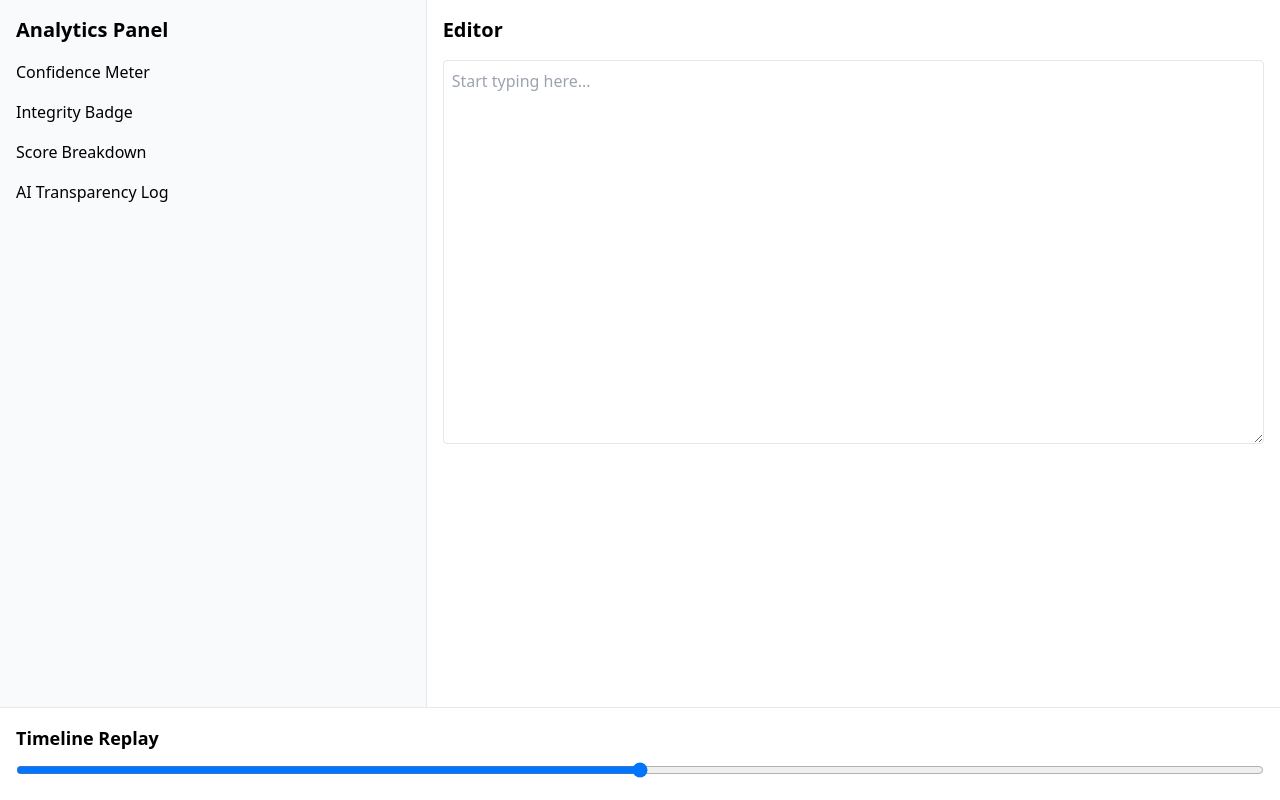
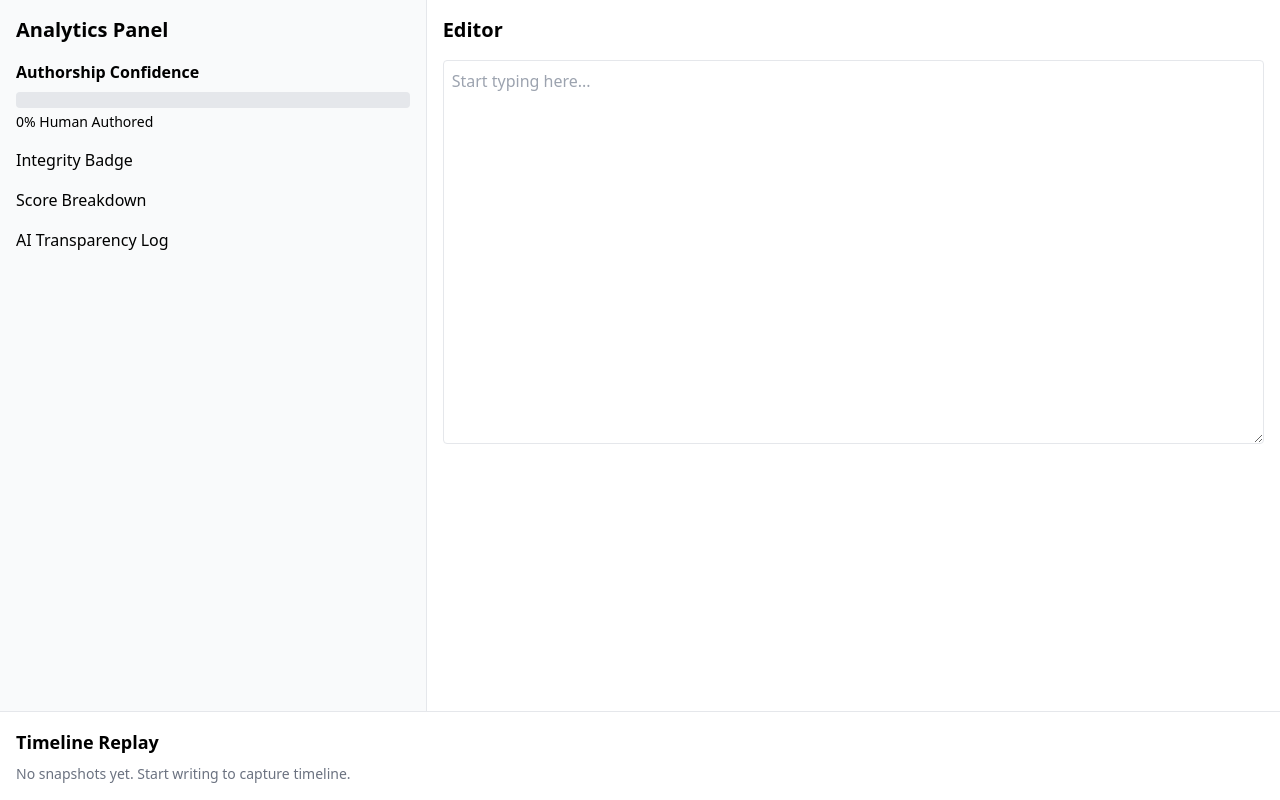
Before and after one commit to Navaneetha-Rajesh/WordTrace, a React (Vite) app: page /student in a window 1280 px wide. Built offline with nearby package versions, Linux system fonts and the light colour scheme.

Commit message:
feat: implement authorship confidence scoring system

```diff
--- a/src/components/Editor.jsx
+++ b/src/components/Editor.jsx
@@ -1,18 +1,29 @@
-import { useState, useEffect } from "react";
+import { useEffect, useRef } from "react";
 import { v4 as uuidv4 } from "uuid";
 
-export default function Editor() {
-  const [content, setContent] = useState("");
-  const [events, setEvents] = useState([]);
-  const [snapshots, setSnapshots] = useState([]);
-  const [sessionStart] = useState(Date.now());
+export default function Editor({
+  content,
+  setContent,
+  events,
+  setEvents,
+  snapshots,
+  setSnapshots,
+  isReplaying,
+}) {
+  const contentRef = useRef(content);
+
+  // Keep ref updated with latest content
+  useEffect(() => {
+    contentRef.current = content;
+  }, [content]);
 
   const getWordCount = (text) => {
     return text.trim() === "" ? 0 : text.trim().split(/\s+/).length;
   };
 
-  // INSERT EVENTS
   const handleChange = (e) => {
+    if (isReplaying) return;
+
     const newContent = e.target.value;
 
     const event = {
@@ -27,14 +38,15 @@ export default function Editor() {
     setContent(newContent);
   };
 
-  // DELETE EVENTS
   const handleKeyDown = (e) => {
+    if (isReplaying) return;
+
     if (e.key === "Backspace") {
       const event = {
         id: uuidv4(),
         timestamp: Date.now(),
         event_type: "delete",
-        word_count: getWordCount(content),
+        word_count: getWordCount(contentRef.current),
         metadata: {},
       };
 
@@ -42,15 +54,16 @@ export default function Editor() {
     }
   };
 
-  // PASTE EVENTS
   const handlePaste = (e) => {
+    if (isReplaying) return;
+
     const pastedText = e.clipboardData.getData("text");
 
     const event = {
       id: uuidv4(),
       timestamp: Date.now(),
       event_type: "paste",
-      word_count: getWordCount(content),
+      word_count: getWordCount(contentRef.current),
       metadata: {
         length: pastedText.length,
       },
@@ -59,43 +72,36 @@ export default function Editor() {
     setEvents((prev) => [...prev, event]);
   };
 
-  // SNAPSHOT SYSTEM (every 30 seconds)
+  // Stable Snapshot System
   useEffect(() => {
+    if (isReplaying) return;
+
     const interval = setInterval(() => {
       setSnapshots((prev) => {
-        // prevent duplicate snapshots
+        const latestContent = contentRef.current;
+
         if (
           prev.length > 0 &&
-          prev[prev.length - 1].content === content
+          prev[prev.length - 1].content === latestContent
         ) {
           return prev;
         }
 
-        return [
+        const updated = [
           ...prev,
           {
             timestamp: Date.now(),
-            content: content,
+            content: latestContent,
           },
         ];
+
+        console.log("Snapshot added:", updated);
+        return updated;
       });
-    }, 30000);
+    }, 30000); // 10 seconds for testing
 
     return () => clearInterval(interval);
-  }, [content]);
-
-  // Debug Logs
-  useEffect(() => {
-    console.log("Session started at:", sessionStart);
-  }, []);
-
-  useEffect(() => {
-    console.log("Events:", events);
-  }, [events]);
-
-  useEffect(() => {
-    console.log("Snapshots:", snapshots);
-  }, [snapshots]);
+  }, [isReplaying]);
 
   return (
     <textarea
@@ -103,6 +109,7 @@ export default function Editor() {
       onChange={handleChange}
       onKeyDown={handleKeyDown}
       onPaste={handlePaste}
+      disabled={isReplaying}
       className="w-full h-96 border rounded p-2"
       placeholder="Start typing here..."
     />
--- a/src/pages/StudentPortal.jsx
+++ b/src/pages/StudentPortal.jsx
@@ -1,35 +1,102 @@
+import { useState } from "react";
 import Editor from "../components/Editor";
+import { calculateAuthorshipScore } from "../utils/scoring";
 
 export default function StudentPortal() {
+  const [content, setContent] = useState("");
+  const [events, setEvents] = useState([]);
+  const [snapshots, setSnapshots] = useState([]);
+  const [replayIndex, setReplayIndex] = useState(null);
+  const score = calculateAuthorshipScore(events);
+
+  const isReplaying = replayIndex !== null;
+
   return (
     <div className="h-screen flex flex-col">
 
       {/* Main Section */}
       <div className="flex flex-1">
 
-        {/* LEFT PANEL - Analytics */}
+        {/* LEFT PANEL */}
         <div className="w-1/3 border-r p-4 bg-gray-50">
           <h2 className="text-xl font-semibold mb-4">Analytics Panel</h2>
-          <div className="mb-4">Confidence Meter</div>
+          <div className="mb-4">
+            <p className="font-semibold">Authorship Confidence</p>
+            <div className="w-full bg-gray-200 rounded h-4 mt-2">
+                <div
+                className="bg-green-500 h-4 rounded"
+                style={{ width: `${score}%` }}
+                ></div>
+            </div>
+            <p className="text-sm mt-1">{score}% Human Authored</p>
+            </div>
           <div className="mb-4">Integrity Badge</div>
           <div className="mb-4">Score Breakdown</div>
           <div>AI Transparency Log</div>
         </div>
 
-        {/* RIGHT PANEL - Editor */}
+        {/* RIGHT PANEL */}
         <div className="w-2/3 p-4">
           <h2 className="text-xl font-semibold mb-4">Editor</h2>
-          <Editor />
+
+          <Editor
+            content={isReplaying ? snapshots[replayIndex]?.content || "" : content}
+            setContent={setContent}
+            events={events}
+            setEvents={setEvents}
+            snapshots={snapshots}
+            setSnapshots={setSnapshots}
+            isReplaying={isReplaying}
+          />
         </div>
-
       </div>
 
-      {/* Bottom Section - Replay */}
+      {/* Replay Slider */}
       <div className="border-t p-4 bg-white">
         <h2 className="text-lg font-semibold mb-2">Timeline Replay</h2>
-        <input type="range" className="w-full" />
+
+        {snapshots.length > 0 ? (
+          <>
+            <p className="text-sm mb-2">
+              Snapshots captured: {snapshots.length}
+            </p>
+
+            <input
+              type="range"
+              min="0"
+              max={snapshots.length - 1}
+              value={replayIndex ?? snapshots.length - 1}
+              onChange={(e) => setReplayIndex(Number(e.target.value))}
+              className="w-full"
+            />
+
+            {replayIndex !== null && (
+              <div className="mt-3 p-3 bg-yellow-100 rounded">
+                <p className="text-sm font-medium">
+                  Replay Mode Active
+                </p>
+                <p className="text-xs text-gray-600">
+                  Snapshot Time:{" "}
+                  {new Date(
+                    snapshots[replayIndex]?.timestamp
+                  ).toLocaleTimeString()}
+                </p>
+
+                <button
+                  onClick={() => setReplayIndex(null)}
+                  className="mt-2 px-4 py-1 bg-black text-white rounded text-sm"
+                >
+                  Return to Live
+                </button>
+              </div>
+            )}
+          </>
+        ) : (
+          <p className="text-sm text-gray-500">
+            No snapshots yet. Start writing to capture timeline.
+          </p>
+        )}
       </div>
-
     </div>
   );
 }
--- a/src/utils/scoring.js
+++ b/src/utils/scoring.js
@@ -0,0 +1,32 @@
+export function calculateAuthorshipScore(events) {
+  if (!events || events.length === 0) return 0;
+
+  const insertEvents = events.filter(e => e.event_type === "insert").length;
+  const deleteEvents = events.filter(e => e.event_type === "delete").length;
+  const pasteEvents = events.filter(e => e.event_type === "paste");
+
+  const totalPasteLength = pasteEvents.reduce(
+    (sum, e) => sum + (e.metadata?.length || 0),
+    0
+  );
+
+  let score = 0;
+
+  // Writing activity
+  if (insertEvents > 20) score += 25;
+  else if (insertEvents > 10) score += 15;
+  else score += 5;
+
+  // Revision depth
+  if (deleteEvents > 5) score += 20;
+
+  // Low paste dependency
+  if (totalPasteLength < 500) score += 25;
+  else if (totalPasteLength < 1500) score += 10;
+
+  // Consistency bonus
+  if (insertEvents > deleteEvents) score += 15;
+
+  // Cap at 100
+  return Math.min(score, 100);
+}
```
